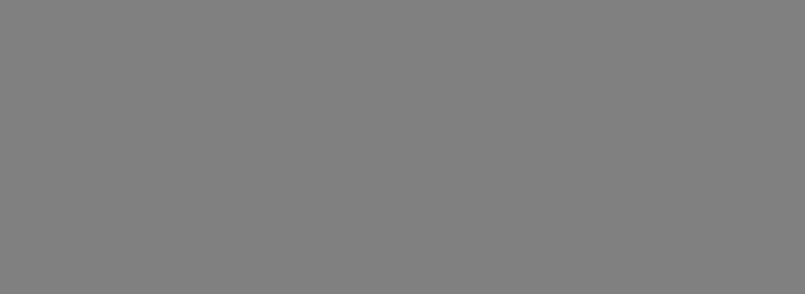
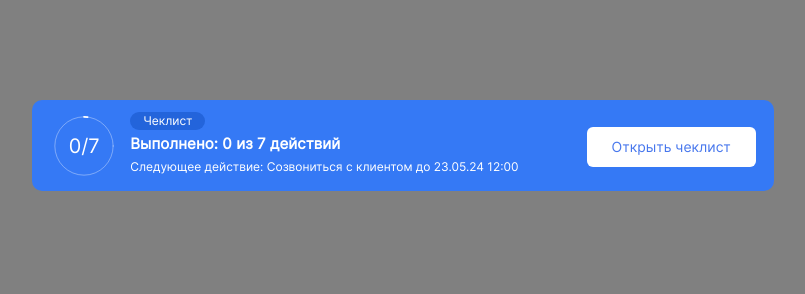
Before and after one commit to vwsrv/checklist, a plain HTML site: page index.html in a window 1280 px wide. Shown: the whole page, without its empty margins (237-1042 px from the left). Drawn offline with Linux system fonts and the light colour scheme; files whose address does not match are found by name.

Commit message:
feat: added and stylet checklist component

```diff
--- a/index.html
+++ b/index.html
@@ -1,13 +1,42 @@
 <!DOCTYPE html>
 <html lang="en">
-<head>
-    <meta charset="UTF-8">
-    <meta name="viewport" content="width=device-width, initial-scale=1.0">
-    <link rel = "stylesheet" href = "./vendor/normalize.css">
-    <link rel = "stylesheet" href = "./styles/style.css">
+  <head>
+    <meta charset="UTF-8" />
+    <meta name="viewport" content="width=device-width, initial-scale=1.0" />
+    <link rel="stylesheet" href="./vendor/normalize.css" />
+    <link rel="stylesheet" href="./styles/style.css" />
     <title>Чеклист</title>
-</head>
-<body>
+  </head>
 
-</body>
+  <body>
+    <div class="checklist">
+      <div class="checklistContainer">
+        <div class="progress">
+          <!-- input precent value in style.css -->
+          <svg
+            width="60"
+            height="60"
+            viewBox="0 0 250 250"
+            class="circular-progress"
+          >
+            <circle class="bg"></circle>
+            <circle class="fg"></circle>
+          </svg>
+          <h1 class="number">0/7</h1>
+        </div>
+        <div class="description">
+          <h2>Чеклист</h2>
+          <p class="bold">Выполнено: 0 из 7 действий</p>
+          <p>Следующее действие: Созвониться с клиентом до 23.05.24 12:00</p>
+        </div>
+        <button
+          type="button"
+          class="checklistButton"
+          aria-label="Открыть чеклист"
+        >
+          <p class="blue">Открыть чеклист</p>
+        </button>
+      </div>
+    </div>
+  </body>
 </html>
--- a/styles/style.css
+++ b/styles/style.css
@@ -1,32 +1,44 @@
-@import url('../vendor/fonts/fonts.css');
+@import url("../vendor/fonts/fonts.css");
 
 :root {
-    --blue-color: #3579F5;
-    --blue-light-color: #4777ED;
-    --blue-dark-color: #2364DB;
-    --white-color: #FFFFFF;
+  --blue-color: #3579f5;
+  --blue-light-color: #4777ed;
+  --blue-dark-color: #2364db;
+  --white-color: #ffffff;
+  --white-light-color: rgb(255, 255, 255, 0.5);
+  --progress: 55;
 }
 
 body {
-    margin: 0;
+  margin: 0 auto;
   padding: 0;
-    font-family: 'Inter', Arial, sans-serif;
+  display: flex;
+  flex-direction: column;
+  align-items: center;
+  justify-content: center;
+  font-family: "Inter", Arial, sans-serif;
   background-color: gray;
 }
 
+h1,
+h2,
 p {
   margin: 0;
   padding: 0;
   font-weight: 400;
+  color: var(--white-color);
+  line-height: 18px;
+}
+
+p {
   font-size: 12px;
-    line-height: 18px;
-    color: var(--white-color);
 }
 
 p.bold {
   font-weight: 600;
   font-size: 15px;
   line-height: 20px;
+  letter-spacing: 0.1px;
 }
 
 p.blue {
@@ -35,7 +47,115 @@ p.blue {
   color: var(--blue-light-color);
 }
 
-p.number {
+h1 {
   font-size: 20px;
   line-height: 30px;
+  z-index: 2;
 }
+
+h2 {
+  font-size: 12px;
+  background-color: var(--blue-dark-color);
+  padding: 0 13px;
+  border-radius: 40px;
+  max-width: min-content;
+}
+
+.checklist {
+  margin: 100px auto;
+  background-color: var(--blue-color);
+  border-radius: 10px;
+}
+
+.checklistContainer {
+  padding: 12px 18px 15px 22px;
+  display: flex;
+}
+
+.progress {
+  display: flex;
+  align-self: end;
+  position: relative;
+}
+
+.progress h1 {
+  position: absolute;
+  z-index: 1;
+  top: 50%;
+  left: 50%;
+  transform: translate(-50%, -50%);
+}
+
+.circular-progress {
+  --size: 250px;
+  --half-size: calc(var(--size) / 2);
+  --stroke-width: 7px;
+  --radius: calc((var(--size) - var(--stroke-width)) / 2);
+  --circumference: calc(var(--radius) * pi * 2);
+  --dash: calc((var(--progress) * var(--circumference)) / 100);
+  animation: progress-animation 0.5s linear 0s 1 forwards;
+}
+
+.circular-progress circle {
+  cx: var(--half-size);
+  cy: var(--half-size);
+  r: var(--radius);
+  stroke-width: var(--stroke-width);
+  fill: none;
+  stroke-linecap: round;
+}
+
+.circular-progress circle.bg {
+  stroke: var(--white-light-color);
+  stroke-width: 3px;
+}
+
+.circular-progress circle.fg {
+  transform: rotate(-90deg);
+  transform-origin: var(--half-size) var(--half-size);
+  stroke-dasharray: var(--dash) calc(var(--circumference) - var(--dash));
+  transition: stroke-dasharray 0.3s linear 0s;
+  stroke: var(--white-color);
+  stroke-width: 7px;
+}
+
+@property --progress {
+  syntax: "<number>";
+  inherits: false;
+  initial-value: 0;
+}
+
+@keyframes progress-animation {
+  from {
+    --progress: 0;
+  }
+
+  to {
+    --progress: 2;
+  }
+}
+
+.description {
+  display: flex;
+  flex-direction: column;
+  gap: 4px;
+  padding-left: 16px;
+  padding-right: 68px;
+}
+
+.checklistButton {
+  align-self: center;
+  background: var(--white-color);
+  text-decoration: none;
+  cursor: pointer;
+  border: none;
+  border-radius: 6px;
+  max-width: 170px;
+  padding: 10px 25px 10px 25px;
+  margin-top: 5px;
+  transition: 0.3s;
+}
+
+.checklistButton:not(:disabled):active {
+  transform: translateY(5px);
+}
```
Also changed, not shown: vendor/fonts/fonts.css (+6 -6 lines), vendor/normalize.css. Lines whose indentation alone changed are shown as unchanged.
